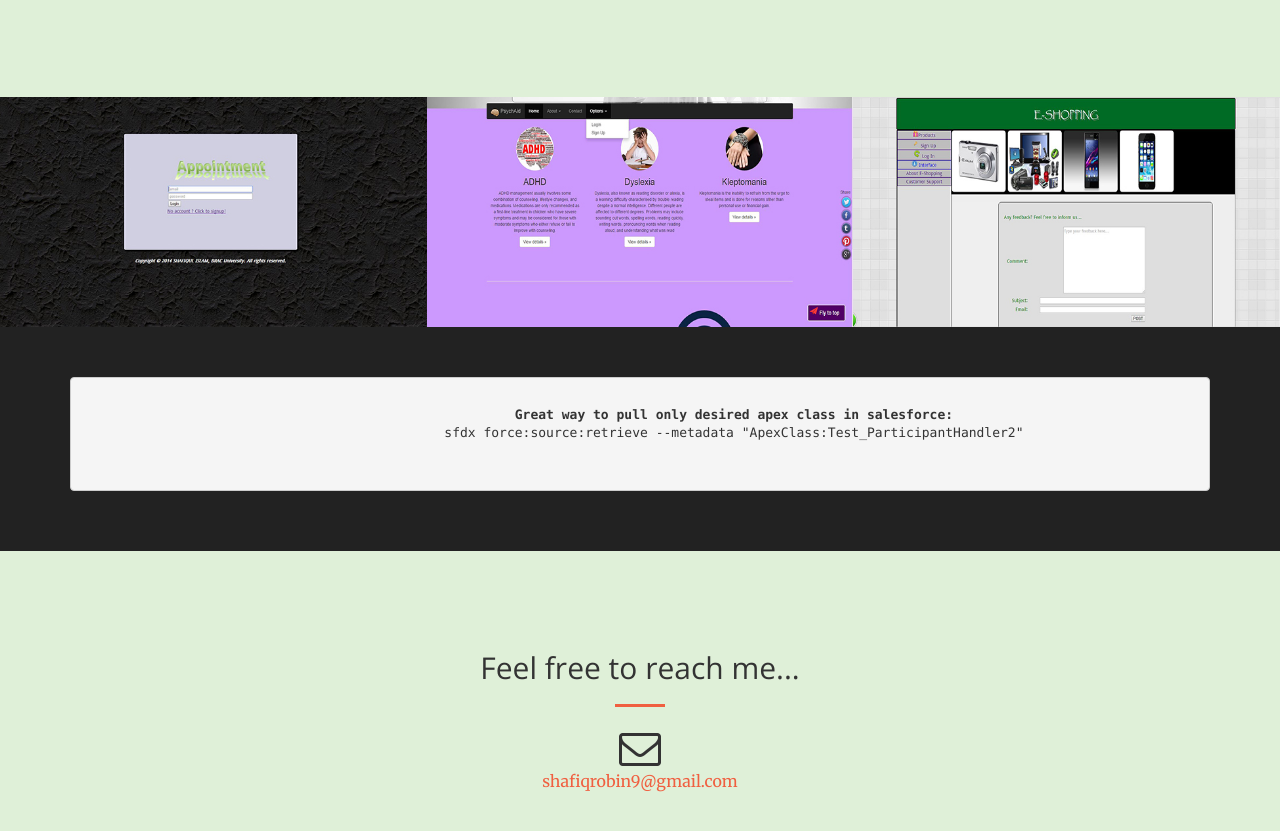
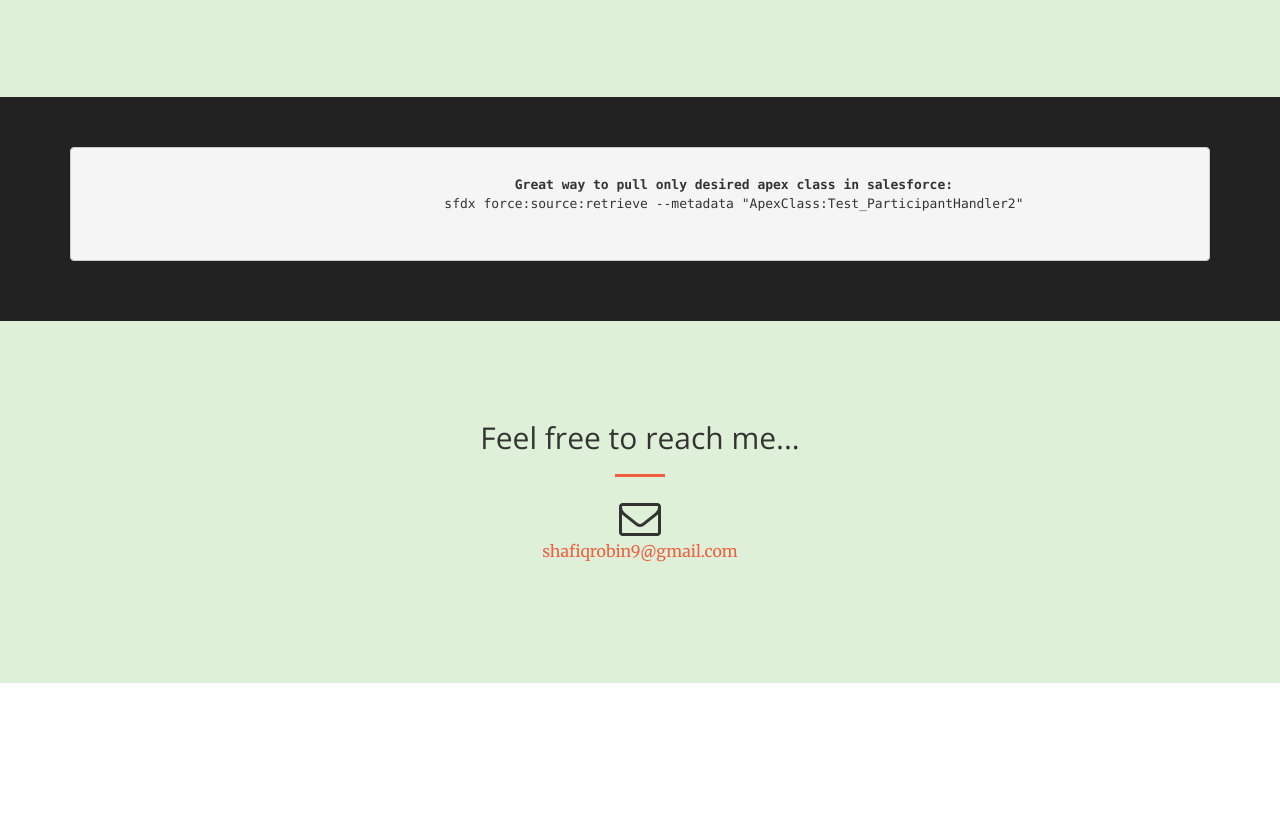
Before and after one commit to shafiq29/shafiq29.github.io, a plain HTML site: page index.html in a window 1280 px wide. Shown: the part 1889-2720 px from the top of the page. After the commit the page ends 2572 px from the top, so only its background shows below. Drawn offline with nearby package versions, Linux system fonts and the light colour scheme.

Commit message:
quick: fix

```diff
--- a/index.html
+++ b/index.html
@@ -166,7 +166,7 @@ Worked with Eclipse, Netbeans, Visual Studio, Sublime Text etc.
         </div>
     </section>
 
-    <section class="no-padding" id="portfolio">
+    <!-- <section class="no-padding" id="portfolio">
         <div class="container-fluid">
             <div class="row no-gutter popup-gallery">
                 <div class="col-lg-4 col-sm-6">
@@ -220,7 +220,7 @@ Worked with Eclipse, Netbeans, Visual Studio, Sublime Text etc.
 
             </div>
         </div>
-    </section>
+    </section> -->
 
     <aside class="bg-dark">
         <div class="container text-center">
```
